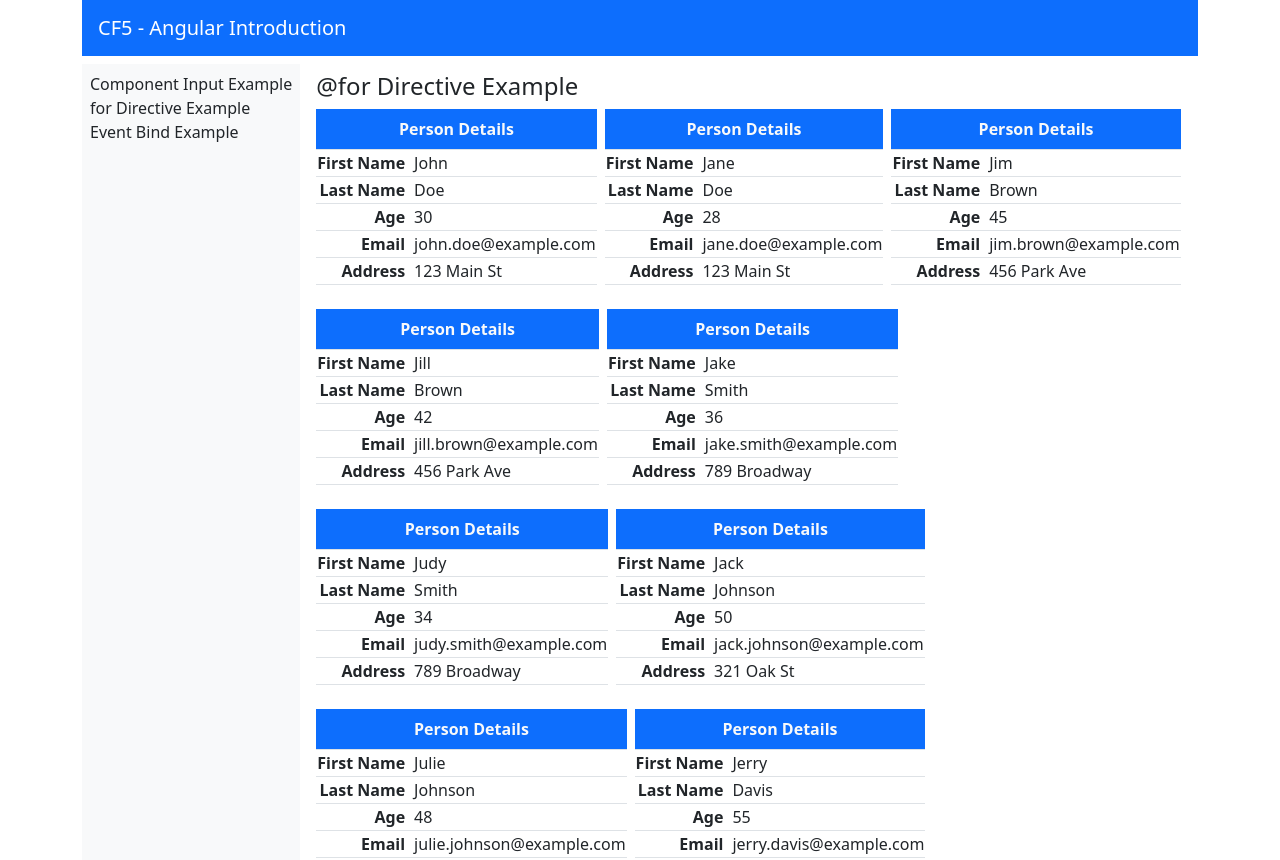
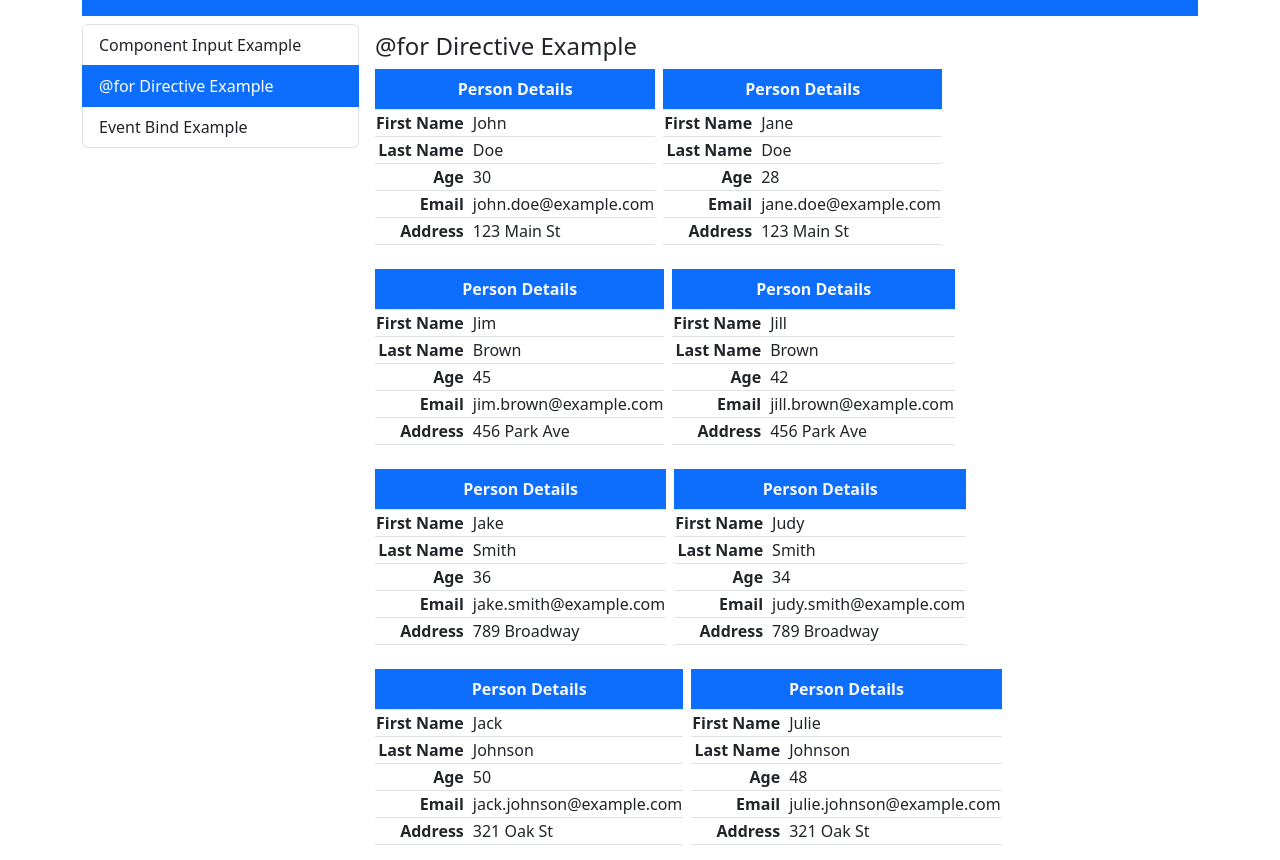
Before and after one commit to tantonia/angular-introduction, an Angular app: page /for-directive-example in a window 1280 px wide. Shown: the top 860 px of the page. Built offline with nearby package versions, Linux system fonts and the light colour scheme.

Commit message:
fancy app menu

```diff
--- a/src/app/app.component.html
+++ b/src/app/app.component.html
@@ -1,16 +1,12 @@
 <div class="container">
   <div class="d-flex flex-column gap-2">
+
     <nav class="navbar navbar-dark bg-primary justify-content-between">
-      <a role="button" class="navbar-brand ms-3" routerLink="">CF5 - Angular Introduction</a>
     </nav>
 
     <div class="d-flex flex-row gap-2">
-      <div class="d-flex flex-column text-nowrap bg-light p-2">
-        <span role="button" routerLink="component-input-example">Component Input Example</span>
-        <span role="button" routerLink="for-directive-example">{{ "for" }} Directive Example</span>
-        <span role="button" routerLink="event-bind-example">Event Bind Example</span>
-      </div>
-      <div class="flex-grow-1 p-2 text-nowrap">
+      <app-list-group-menu class="w-25"></app-list-group-menu>
+      <div class="flex-grow-1 p-2 text-nowrap w-75">
         <router-outlet></router-outlet>
       </div>
     </div>
--- a/src/app/app.component.ts
+++ b/src/app/app.component.ts
@@ -3,6 +3,7 @@
 import { Person } from './shared/interfaces/person';
 import { EventBindExampleComponent } from './components/event-bind-example/event-bind-example.component';
 import { RouterLink, RouterOutlet } from '@angular/router';
+import { ListGroupMenuComponent } from './components/list-group-menu/list-group-menu.component';
 
 @Component({
   selector: 'app-root',
@@ -10,8 +11,7 @@
   imports: [
     RouterLink,
     RouterOutlet,
-    PersonTableComponent,
-    EventBindExampleComponent
+    ListGroupMenuComponent
   ],
   templateUrl: './app.component.html',
   styleUrl: './app.component.css'
--- a/src/app/app.routes.ts
+++ b/src/app/app.routes.ts
@@ -3,6 +3,7 @@
 import { WelcomeComponent } from './components/welcome/welcome.component';
 import { ComponentInputExampleComponent } from './components/component-input-example/component-input-example.component';
 import { ForDirectiveExampleComponent } from './components/for-directive-example/for-directive-example.component';
+
 
 export const routes: Routes = [
     { path: 'component-input-example', component: ComponentInputExampleComponent },
--- a/src/app/components/component-input-example/component-input-example.component.html
+++ b/src/app/components/component-input-example/component-input-example.component.html
@@ -1,6 +1,6 @@
 <h4>Component Input Example</h4>
 
-  <div class="d-flex gap-5 text-nowrap">
+  <div class="d-flex flex-wrap text-nowrap">
 <app-person-table [person]="person0"></app-person-table>
 <app-person-table></app-person-table>
 <app-person-table [person]="person1"></app-person-table>
--- /dev/null
+++ b/src/app/components/list-group-menu/list-group-menu.component.html
@@ -0,0 +1,9 @@
+  <div class="list-group">
+    @for(entry of menu; track entry) {
+        <a class="list-group-item list-group-item-action text-truncate"[routerLink]="entry.routerLink"
+        [routerLinkActive]="['active']"
+        >
+            {{ entry.text }}
+        </a>
+    }
+  </div>
--- /dev/null
+++ b/src/app/components/list-group-menu/list-group-menu.component.ts
@@ -0,0 +1,18 @@
+import { Component } from '@angular/core';
+import { RouterLink, RouterLinkActive } from '@angular/router';
+import { MenuItem } from 'src/app/shared/interfaces/menu-item';
+
+@Component({
+  selector: 'app-list-group-menu',
+  standalone: true,
+  imports: [ RouterLink, RouterLinkActive] ,
+  templateUrl: './list-group-menu.component.html',
+  styleUrl: './list-group-menu.component.css'
+})
+export class ListGroupMenuComponent {
+  menu: MenuItem[] = [
+    { text: 'Component Input Example', routerLink: 'component-input-example' },
+    { text: '@for Directive Example', routerLink: 'for-directive-example' },
+    { text: 'Event Bind Example', routerLink: 'event-bind-example' },
+  ];
+}
--- /dev/null
+++ b/src/app/shared/interfaces/menu-item.ts
@@ -0,0 +1,4 @@
+export interface MenuItem {
+    text: string;
+    routerLink: string;
+}
```
Also changed, not shown: src/app/components/list-group-menu/list-group-menu.component.css (added), 1 other file (tests, documents, lock files or other folders).
